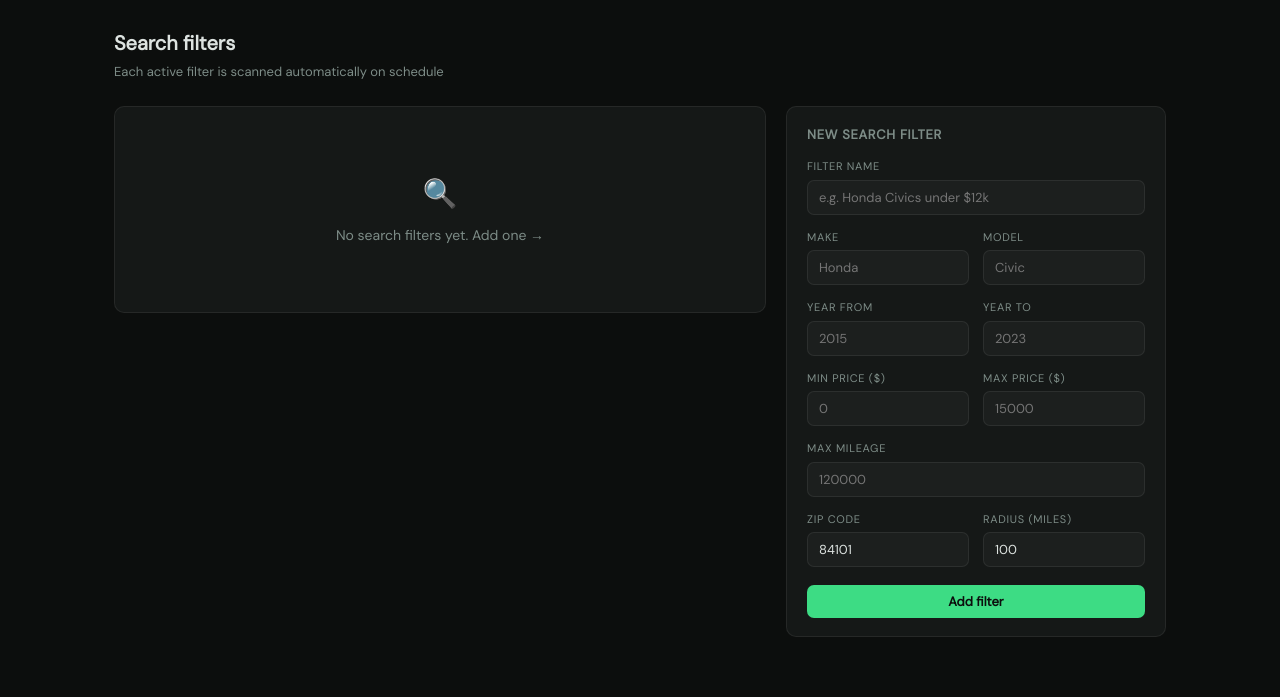
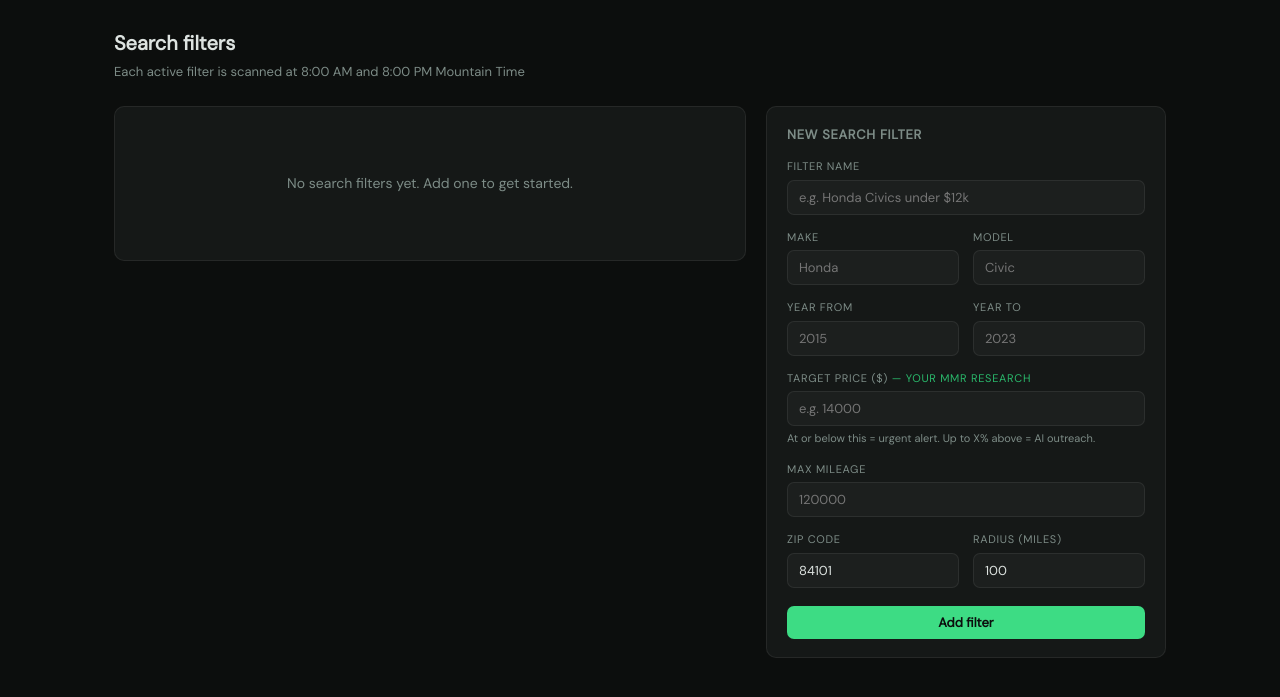
Before and after one commit to chazholbrook3/dealfinder, a Flask app: page /filters in a window 1280 px wide. Shown: the part 52-749 px from the top of the page. Run offline with Flask 3, Linux system fonts and the light colour scheme; data comes from the database, SQL or seed files in the repository; data that the repository does not hold is empty.

Commit message:
add target price field to filters

```diff
--- a/templates/filters.html
+++ b/templates/filters.html
@@ -4,12 +4,11 @@
 {% block content %}
 <div class="page-header">
   <h1>Search filters</h1>
-  <p>Each active filter is scanned automatically on schedule</p>
+  <p>Each active filter is scanned at 8:00 AM and 8:00 PM Mountain Time</p>
 </div>
 
-<div style="display:grid;grid-template-columns:1fr 380px;gap:20px;align-items:start">
+<div style="display:grid;grid-template-columns:1fr 400px;gap:20px;align-items:start">
 
-  <!-- Existing filters -->
   <div>
     {% if filters %}
     {% for f in filters %}
@@ -24,10 +23,10 @@
           </div>
           <div style="display:flex;flex-wrap:wrap;gap:8px;font-size:12px;color:var(--text2)">
             {% if f.make %}<span class="mono">{{ f.make }} {{ f.model }}</span>{% endif %}
-            {% if f.year_min or f.year_max < 9999 %}<span>{{ f.year_min or '—' }}–{{ f.year_max if f.year_max < 9999 else '—' }}</span>{% endif %}
-            {% if f.price_min or f.price_max < 999999 %}<span>${{ "{:,}".format(f.price_min) }}–${{ "{:,}".format(f.price_max) if f.price_max < 999999 else '?' }}</span>{% endif %}
+            {% if f.year_min or f.year_max < 9999 %}<span>{{ f.year_min or "—" }}–{{ f.year_max if f.year_max < 9999 else "—" }}</span>{% endif %}
+            {% if f.target_price %}<span style="color:var(--green-t)">Target: ${{ "{:,}".format(f.target_price) }}</span>{% endif %}
             {% if f.miles_max < 999999 %}<span>Under {{ "{:,}".format(f.miles_max) }} mi</span>{% endif %}
-            <span>📍 {{ f.zip_code }} ({{ f.radius_mi }} mi radius)</span>
+            <span>📍 {{ f.zip_code }} ({{ f.radius_mi }} mi)</span>
           </div>
         </div>
         <div style="display:flex;gap:6px;flex-shrink:0">
@@ -44,14 +43,12 @@
     {% else %}
     <div class="card">
       <div class="empty">
-        <div class="empty-icon">🔍</div>
-        <div>No search filters yet. Add one →</div>
+        <div>No search filters yet. Add one to get started.</div>
       </div>
     </div>
     {% endif %}
   </div>
 
-  <!-- New filter form -->
   <div class="card">
     <div class="section-title">New search filter</div>
     <form method="POST" action="/filters/new">
@@ -59,7 +56,6 @@
         <label class="field-label">Filter name</label>
         <input type="text" name="name" placeholder="e.g. Honda Civics under $12k" required/>
       </div>
-
       <div class="form-row">
         <div>
           <label class="field-label">Make</label>
@@ -70,34 +66,25 @@
           <input type="text" name="model" placeholder="Civic"/>
         </div>
       </div>
-
       <div class="form-row">
         <div>
           <label class="field-label">Year from</label>
-          <input type="number" name="year_min" placeholder="2015" min="1990" max="2030"/>
+          <input type="number" name="year_min" placeholder="2015"/>
         </div>
         <div>
           <label class="field-label">Year to</label>
-          <input type="number" name="year_max" placeholder="2023" min="1990" max="2030"/>
+          <input type="number" name="year_max" placeholder="2023"/>
         </div>
       </div>
-
-      <div class="form-row">
-        <div>
-          <label class="field-label">Min price ($)</label>
-          <input type="number" name="price_min" placeholder="0" min="0"/>
-        </div>
-        <div>
-          <label class="field-label">Max price ($)</label>
-          <input type="number" name="price_max" placeholder="15000" min="0"/>
-        </div>
+      <div class="form-group">
+        <label class="field-label">Target price ($) <span style="color:var(--green-t)">— your MMR research</span></label>
+        <input type="number" name="target_price" placeholder="e.g. 14000" min="0"/>
+        <div class="text2" style="font-size:11px;margin-top:4px">At or below this = urgent alert. Up to X% above = AI outreach.</div>
       </div>
-
       <div class="form-group">
         <label class="field-label">Max mileage</label>
         <input type="number" name="miles_max" placeholder="120000" min="0"/>
       </div>
-
       <div class="form-row">
         <div>
           <label class="field-label">ZIP code</label>
@@ -108,7 +95,6 @@
           <input type="number" name="radius_mi" placeholder="100" value="100" min="10"/>
         </div>
       </div>
-
       <button type="submit" class="btn btn-primary" style="width:100%;justify-content:center;margin-top:4px">
         Add filter
       </button>
```
